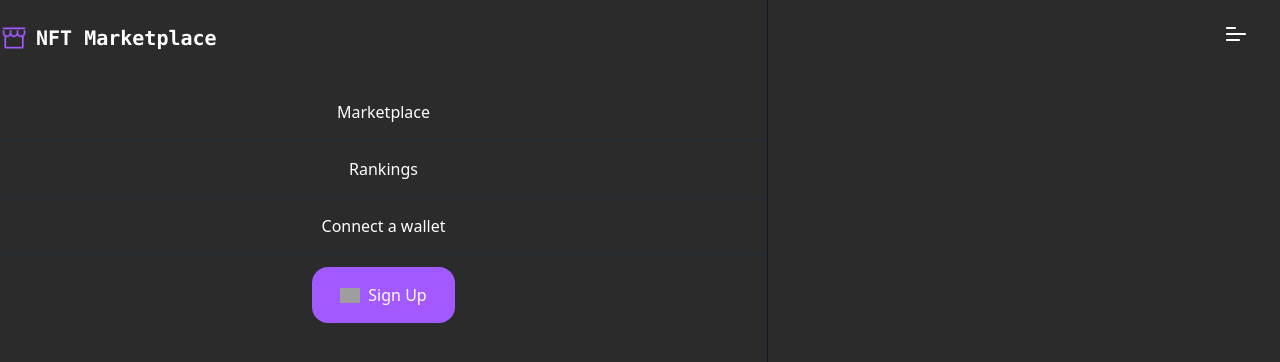
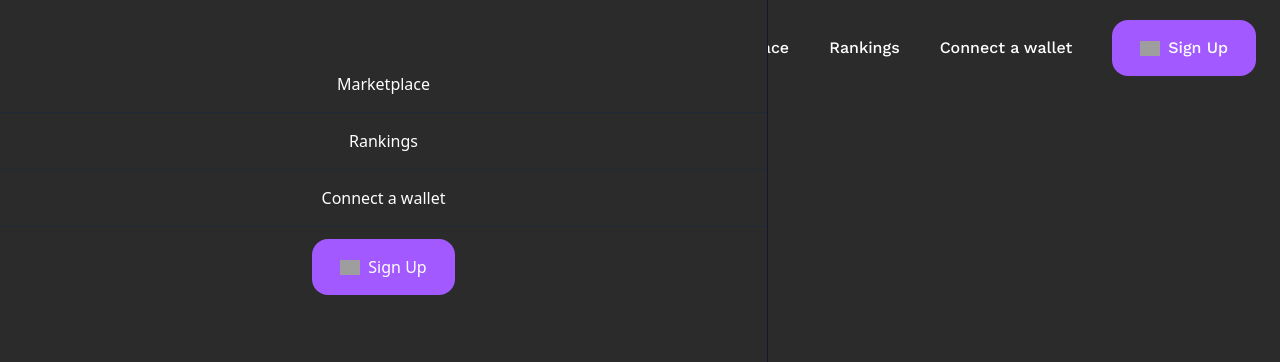
Before and after one commit to redsoftware-hq/NFTMarketPlace, a React (Vite) app: page / in a window 1280 px wide. Shown: the top 362 px of the page. Built offline with nearby package versions, Linux system fonts and the light colour scheme; grey boxes are pictures that could not be loaded.

Commit message:
nftmarket- navbar completed

```diff
--- /dev/null
+++ b/src/component/Hero/Hero.jsx
@@ -0,0 +1,7 @@
+import React from "react";
+
+const Hero = () => {
+  return <div></div>;
+};
+
+export default Hero;
--- a/src/component/Navbar/Navbar.jsx
+++ b/src/component/Navbar/Navbar.jsx
@@ -1,12 +1,18 @@
-import React from "react";
+import React, { useState } from "react";
 import StoreFront from "../../assets/StoreFront.png";
 import User from "../../assets/User.png";
 import { CgMenuLeft } from "react-icons/cg";
+import { AiOutlineClose } from "react-icons/ai";
 
 const Navbar = () => {
+  const [nav, setNav] = useState(false);
+
+  function handleNav() {
+    setNav(!nav);
+  }
   return (
-    <nav className="py-5 px-8">
-      <div className="container mx-auto flex justify-between items-center">
+    <nav className="py-5 px-6">
+      <div className="flex justify-between items-center">
         <div className="navLogo flex items-center gap-2">
           <div className="">
             <img className="w-7 h-7" src={StoreFront} alt="" />
@@ -16,7 +22,7 @@ const Navbar = () => {
           </p>
         </div>
 
-        <div className="hidden">
+        <div className="hidden md:flex">
           <div className="text-white flex items-center gap-5 font-medium font-work-sans space-x-5">
             <a href="#">Marketplace</a>
             <a href="#">Rankings</a>
@@ -26,19 +32,30 @@ const Navbar = () => {
             </button>
           </div>
         </div>
-        <div>
-          <CgMenuLeft className="text-white text-2xl" />
+        <div className="block md:hidden" onClick={handleNav}>
+          {!nav ? (
+            <AiOutlineClose className="text-white text-2xl" />
+          ) : (
+            <CgMenuLeft className="text-white text-2xl" />
+          )}
+          {/* <CgMenuLeft className="text-white text-2xl" /> */}
         </div>
 
-        <div className="fixed flex flex-col left-0 top-0 w-[60%] h-full border-r border-r-gray-900 text-white pt-6  bg-[#2b2b2b]">
-          <div className="navLogo flex items-center gap-2">
+        <div
+          className={
+            !nav
+              ? "fixed flex flex-col left-0 top-0 w-[60%] h-full border-r border-r-gray-900 text-white pt-6 ease-in-out duration-500  bg-[#2b2b2b]"
+              : "fixed left-[-100%]"
+          }
+        >
+          {/* <div className="navLogo flex items-center gap-2 mx-5 ">
             <div className="">
               <img className="w-7 h-7" src={StoreFront} alt="" />
             </div>
             <p className="font-mono text-white font-bold text-xl">
               NFT Marketplace
             </p>
-          </div>
+          </div> */}
 
           <div className="flex flex-col mt-8 text-center">
             <a className="p-4 border-b border-gray-800" href="#">
```
